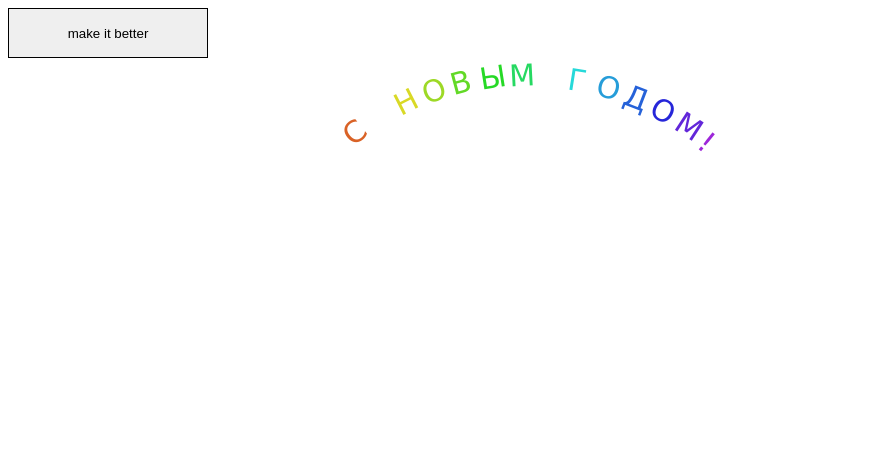
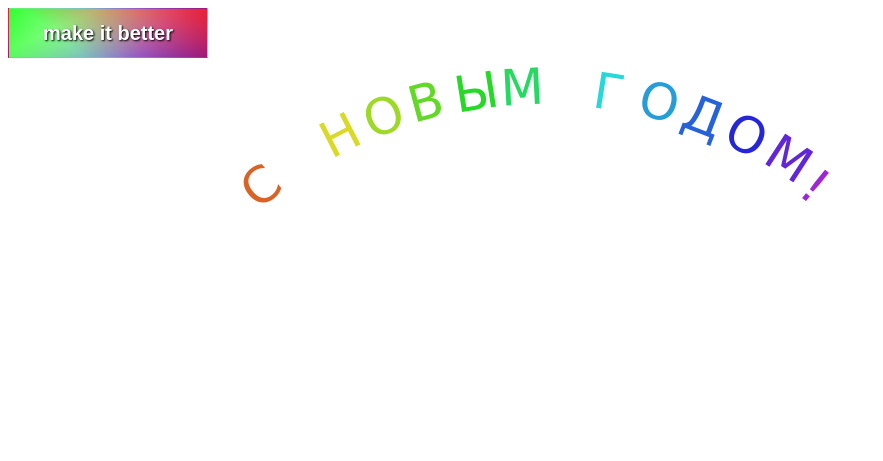
Before and after one commit to smokingnewyear/smokingnewyear.github.io, a website: page index.html in a window 1280 px wide. Shown: the whole page, without its empty margins (0-883 px from the left). Drawn offline with Linux system fonts and the light colour scheme; a web font is replaced by a local one.

Commit message:
second commit

```diff
--- a/index.sass
+++ b/index.sass
@@ -1,24 +1,26 @@
 #button
-  border: 1px solid #000
+  border: 1px solid transparent
   width: 200px
   height: 50px
   cursor: pointer
+  background: linear-gradient(217deg, rgba(255,0,0,.8), rgba(255,0,0,0) 70.71%), linear-gradient(127deg, rgba(0,255,0,.8), rgba(0,255,0,0) 70.71%), linear-gradient(336deg, rgba(0,0,255,.8), rgba(0,0,255,0) 70.71%)
+  color: #fff
+  font: 600 20px Arial
+  text-shadow: 1px 1px 2px #000
 
 .wrapp, .wrapp2
   display: flex
   text-transform: capitalize
-  font: 400 30px Sans-serif
+  font: 400 50px Sans-serif
   font-family: 'Rubik Gemstones', cursive
   transform-origin: bottom center
-  height: 400px
   margin: 0 auto
   width: 50%
   position: relative
-  letter-spacing: -20px
   .letter
     transition: 1s
     position: absolute
-    height: 600px
+    height: 950px
     left: 200px
 
 $j: (1: 7, 2: 6, 3: 4, 4: 12, 5: 3, 6: 10, 7: 13, 8: 8, 9: 1, 10: 5, 11: 9, 12: 2, 13: 11, 14: 14)
```
Also changed, not shown: index.css, 1 other file.
